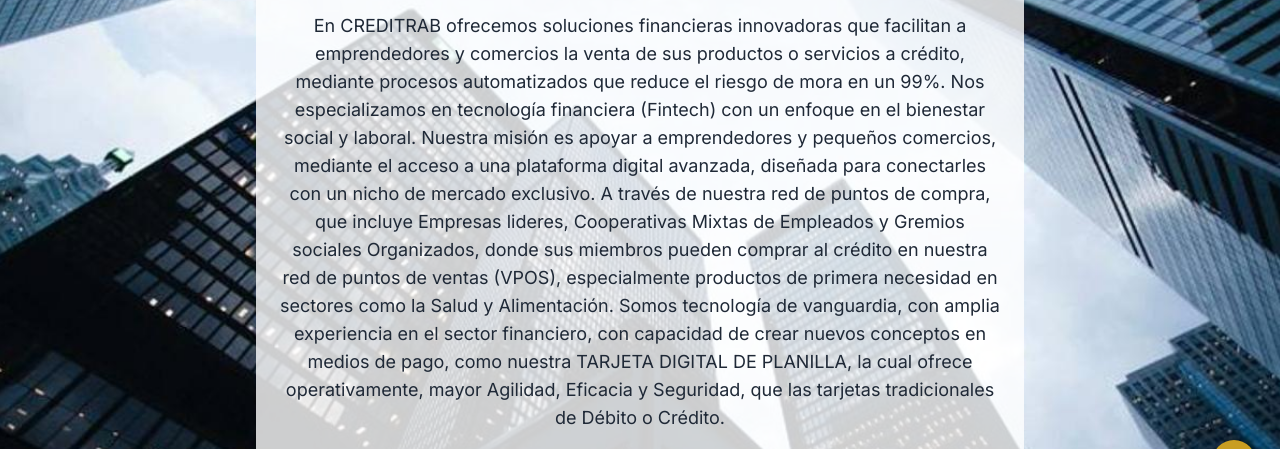
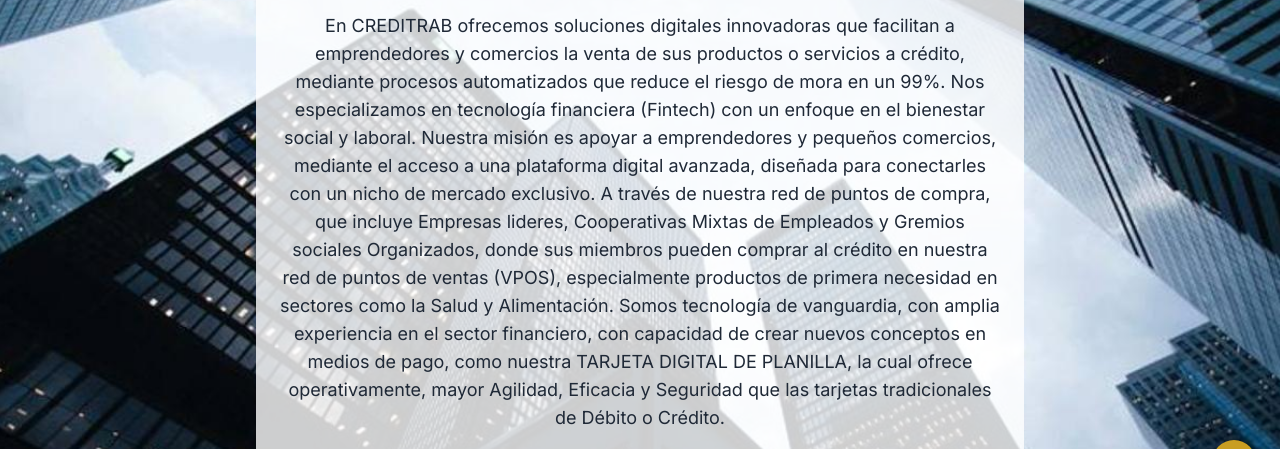
Before and after one commit to Deldenredp/Deldenredp.github.io, a plain HTML site: page index.html in a window 1280 px wide. Shown: the part 284-733 px from the top of the page. Drawn offline with nearby package versions, Linux system fonts and the light colour scheme.

Commit message:
Update index.html

```diff
--- a/index.html
+++ b/index.html
@@ -124,7 +124,7 @@
     <div class="p-6 rounded-xl max-w-3xl text-center bg-white/80 dark:bg-black/70">
       <h2 class="text-4xl font-bold mb-4 text-black dark:text-white">¿Quiénes Somos?</h2>
       <p class="text-lg text-gray-800 dark:text-gray-300">
-      En CREDITRAB ofrecemos soluciones financieras innovadoras que facilitan a emprendedores y comercios la venta de sus productos o servicios a crédito, mediante procesos automatizados que reduce el riesgo de mora en un 99%. Nos especializamos en tecnología financiera (Fintech) con un enfoque en el bienestar social y laboral. Nuestra misión es apoyar a emprendedores y pequeños comercios, mediante el acceso a una plataforma digital avanzada, diseñada para conectarles con un nicho de mercado exclusivo. A través de nuestra red de puntos de compra, que incluye Empresas lideres, Cooperativas Mixtas de Empleados y Gremios sociales Organizados, donde sus miembros pueden comprar al crédito en nuestra red de puntos de ventas (VPOS), especialmente productos de primera necesidad en sectores como la Salud y Alimentación. Somos tecnología de vanguardia, con amplia experiencia en el sector financiero, con capacidad de crear nuevos conceptos en medios de pago, como nuestra TARJETA DIGITAL DE PLANILLA, la cual ofrece operativamente, mayor Agilidad, Eficacia y Seguridad, que las tarjetas tradicionales de Débito o Crédito.
+      En CREDITRAB ofrecemos soluciones digitales innovadoras que facilitan a emprendedores y comercios la venta de sus productos o servicios a crédito, mediante procesos automatizados que reduce el riesgo de mora en un 99%. Nos especializamos en tecnología financiera (Fintech) con un enfoque en el bienestar social y laboral. Nuestra misión es apoyar a emprendedores y pequeños comercios, mediante el acceso a una plataforma digital avanzada, diseñada para conectarles con un nicho de mercado exclusivo. A través de nuestra red de puntos de compra, que incluye Empresas lideres, Cooperativas Mixtas de Empleados y Gremios sociales Organizados, donde sus miembros pueden comprar al crédito en nuestra red de puntos de ventas (VPOS), especialmente productos de primera necesidad en sectores como la Salud y Alimentación. Somos tecnología de vanguardia, con amplia experiencia en el sector financiero, con capacidad de crear nuevos conceptos en medios de pago, como nuestra TARJETA DIGITAL DE PLANILLA, la cual ofrece operativamente, mayor Agilidad, Eficacia y Seguridad que las tarjetas tradicionales de Débito o Crédito.
     </p>
     <div class="bg-primary-50 dark:bg-gray-700 p-6 mt-6 rounded-lg border-l-4 border-brand">
       <p class="text-gray-700 dark:text-gray-300 italic">
```
